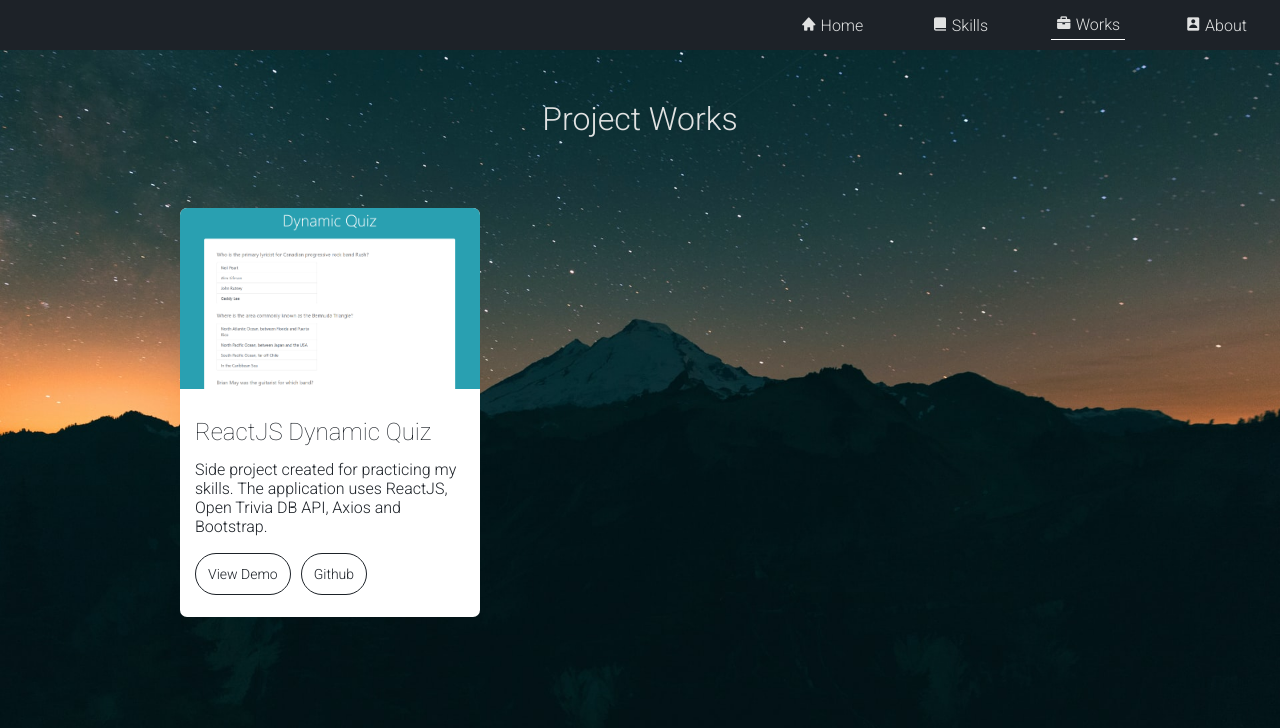
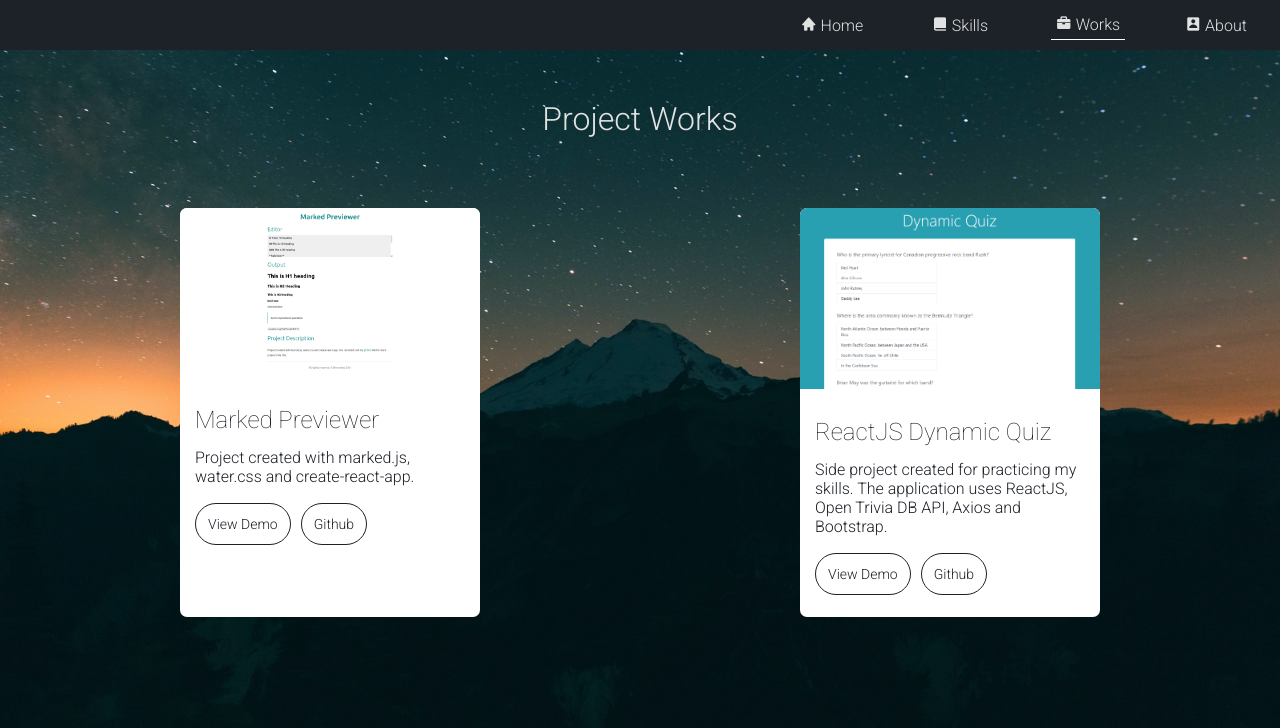
Before and after one commit to shiwanshudev/portfolio, a React (Create React App) app: page /works in a window 1280 px wide. Shown: the top 728 px of the page. Built offline with nearby package versions, Linux system fonts and the light colour scheme.

Commit message:
added new project on Works.js

```diff
--- a/src/components/Works.js
+++ b/src/components/Works.js
@@ -1,8 +1,18 @@
 import "./Works.css";
+import Img2 from "../images/project2.png";
 import Img3 from "../images/project3.png";
 import Card from "./Card";
 
 const projectsArr = [
+  {
+    title: "Marked Previewer",
+    img: Img2,
+    desc:
+      "Project created with marked.js, water.css and create-react-app.",
+    link: "https://viewmarkdown.netlify.app/",
+
+    github: 'https://github.com/shiwanshudev/marked_previewer'
+  },
   {
     title: "ReactJS Dynamic Quiz",
     img: Img3,
```
Also changed, not shown: src/images/project2.png (added), 1 other file (tests, documents, lock files or other folders).
